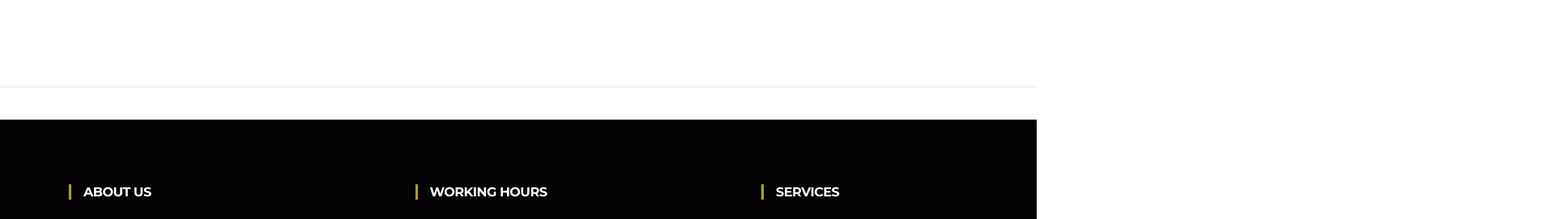
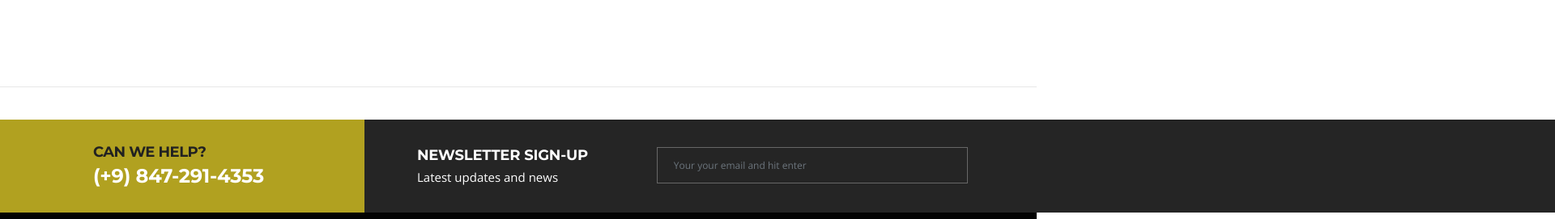
Before and after one commit to EmanuelPB123/expasaWeb, a plain HTML site: page index.html in a window 1280 px wide. Shown: the part 4017-4288 px from the top of the page at 81% size, 1920 px wide, since content can reach past the window. Drawn offline with nearby package versions, Linux system fonts and the light colour scheme; some packages are replaced by stand-ins of ours.

Commit message:
commit'editado'

```diff
--- a/index.html
+++ b/index.html
@@ -779,7 +779,9 @@
   <!--/ Container end -->
 </section><!-- Content end -->
 
-<!-- <section class="subscribe no-padding">
+<hr id="6">
+
+<section class="subscribe no-padding">
   <div class="container">
     <div class="row">
         <div class="col-lg-4">
@@ -787,9 +789,9 @@
               <h3>Can We Help?</h3>
               <h4>(+9) 847-291-4353</h4>
           </div>
-        </div> --><!-- Col end -->
+        </div> <!-- Col end -->
 
-        <!-- <div class="col-lg-8">
+         <div class="col-lg-8">
           <div class="ts-newsletter row align-items-center">
               <div class="col-md-5 newsletter-introtext">
                 <h4 class="text-white mb-0">Newsletter Sign-up</h4>
@@ -804,13 +806,13 @@
                     </div>
                 </form>
               </div>
-          </div> --><!-- Newsletter end -->
-<!--         </div> --><!-- Col end -->
+          </div> <!-- Newsletter end -->
+         </div> <!-- Col end -->
 
-<!--     </div> --><!-- Content row end -->
-<!--   </div> -->
+    </div> <!-- Content row end -->
+   </div>
   <!--/ Container end -->
-<!-- </section> -->
+ </section>
 <!--/ subscribe end -->
 
 <!-- <hr id="5"> -->
@@ -897,7 +899,7 @@
 <!-- </section> -->
 <!--/ News end -->
 
-<hr id="6">
+
 
   <footer id="footer" class="footer bg-overlay">
     <div class="footer-main">
```
